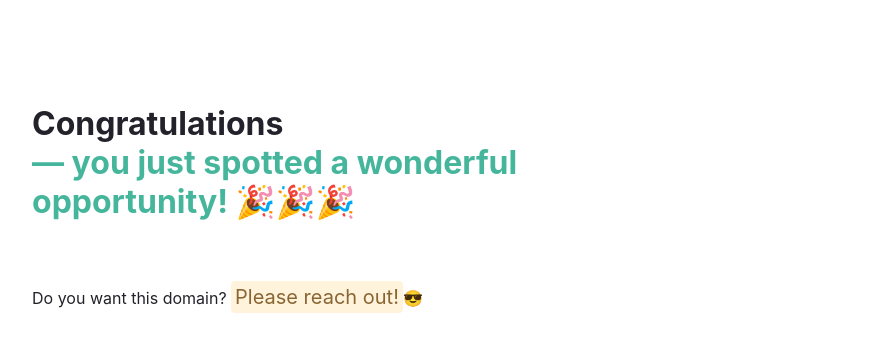
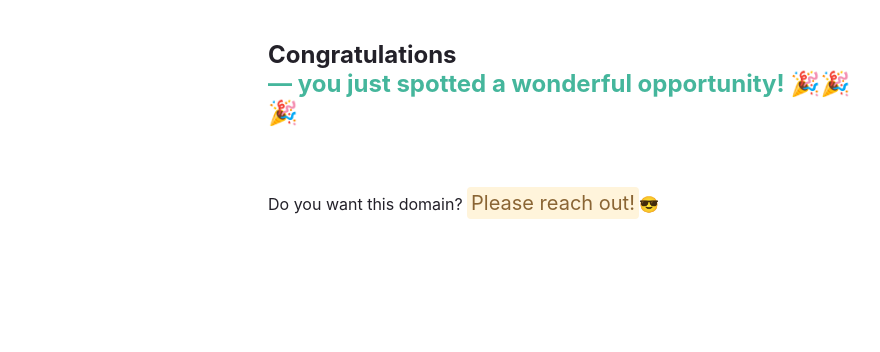
Before and after one commit to vitorolivg/beyond-bits, a Gatsby site: page / in a window 1280 px wide. Shown: the whole page, without its empty margins (72-952 px from the left). Built offline with nearby package versions, Linux system fonts and the light colour scheme; Gatsby itself is replaced by a stand-in of ours.

Commit message:
improve designs

```diff
--- a/src/pages/index.js
+++ b/src/pages/index.js
@@ -2,14 +2,18 @@ import * as React from "react";
 
 // styles
 const pageStyles = {
+  display: "flex",
+  justifyContent: "center",
+  padding: 32,
+};
+const contentStyles = {
+  fontFamily: "-apple-system, Roboto, sans-serif, serif",
   color: "#232129",
-  padding: 96,
-  fontFamily: "-apple-system, Roboto, sans-serif, serif",
+  maxWidth: 600,
 };
 const headingStyles = {
   marginTop: 0,
   marginBottom: 64,
-  maxWidth: 500,
 };
 const headingAccentStyles = {
   color: "#45B69C",
@@ -30,6 +34,7 @@ const IndexPage = () => {
   return (
     <main style={pageStyles}>
       <title>Beyond Bits</title>
+      <section style={contentStyles}>
         <h1 style={headingStyles}>
           Congratulations
           <br />
@@ -49,6 +54,7 @@ const IndexPage = () => {
             😎
           </span>
         </p>
+      </section>
     </main>
   );
 };
```
Lines whose indentation alone changed are shown as unchanged.
